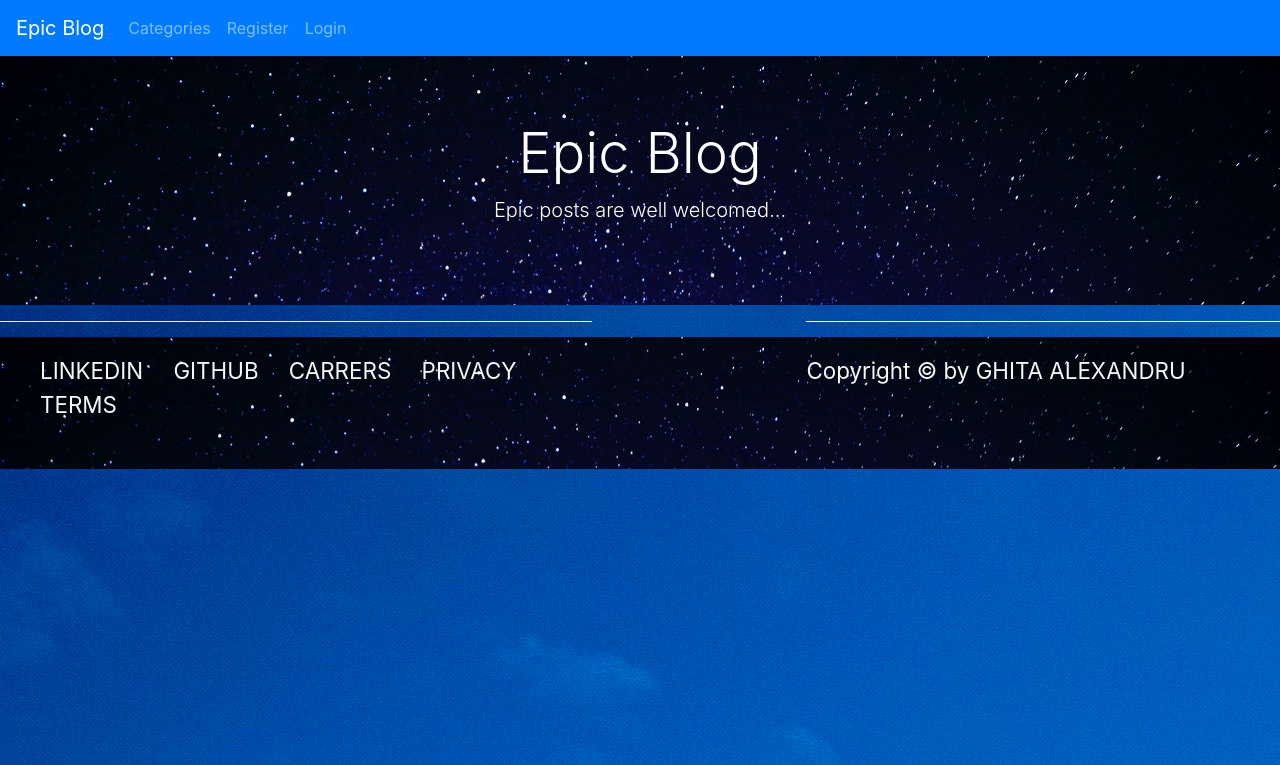
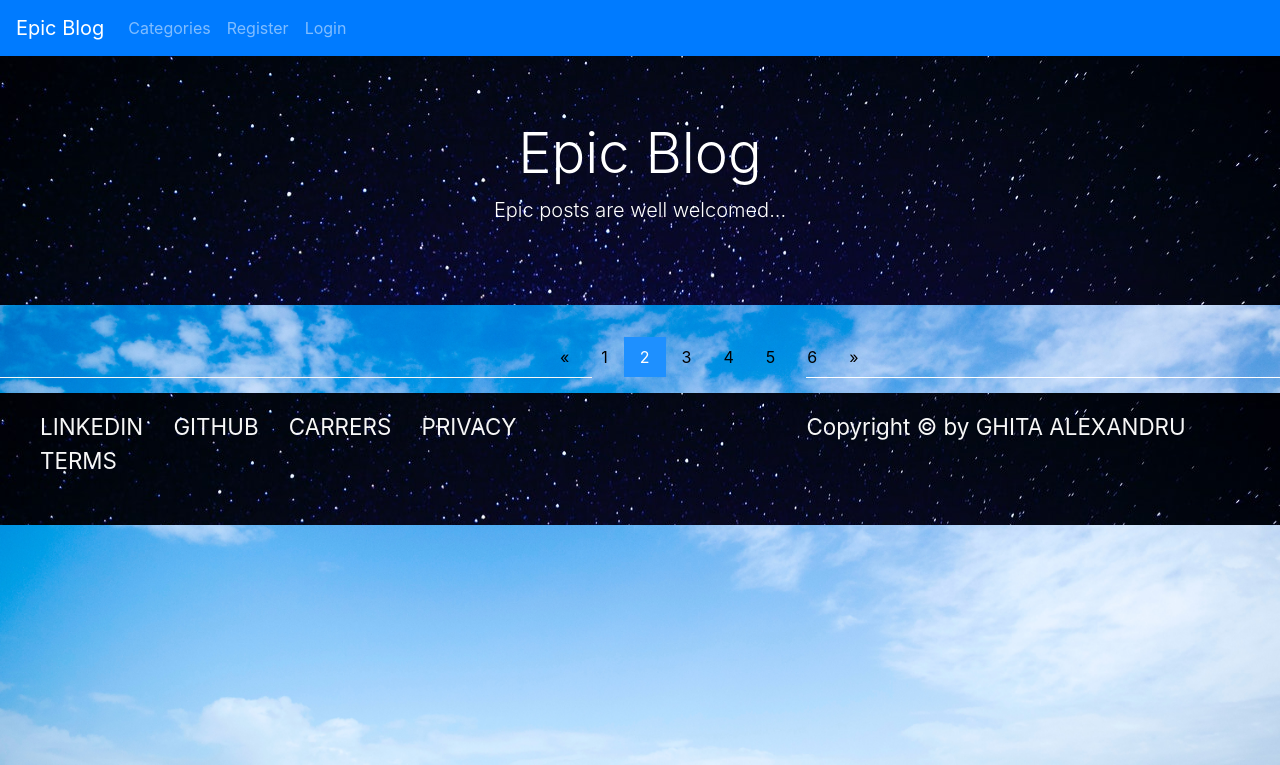
Before and after one commit to GhitaAlexandruIon/EpicBlog, a Django app: page / in a window 1280 px wide. Shown: the top 765 px of the page. Run offline with Django 3.2, Linux system fonts and the light colour scheme; data that the repository does not hold is empty; some libraries are stand-ins or nearby versions.

Commit message:
pagination for Frontend

```diff
--- a/sass/base/_base.sass
+++ b/sass/base/_base.sass
@@ -2,8 +2,11 @@
   box-sizing: border-box
 body
   background-image: url("/static/epicapp/images/body.jpg")
+  min-height: 500px
+  background-attachment: fixed
+  background-position: center
   background-repeat: no-repeat
-  background-attachment: fixed
+  background-size: cover
 ul li
   list-style: none
 .post_title
@@ -52,3 +55,22 @@ ul li
   font-weight: bolder
 #posts
   margin-right: 2em
+
+.pagination
+  margin-left: 34em
+  margin-bottom: 1em
+
+.pagination a
+  color: black
+  padding: 8px 16px
+  text-decoration: none
+  transition: background-color .3s
+
+/* Style the active/current link */
+.pagination a.active
+  background-color: dodgerblue
+  color: white
+
+/* Add a grey background color on mouse-over */
+.pagination a:hover:not(.active)
+  background: #fff0ff
--- a/templates/base.html
+++ b/templates/base.html
@@ -26,6 +26,7 @@
     {% block content %}
 
     {% endblock %}
+{% include 'pagination.html' %}
 {% include 'footer.html' %}
 <!-- Optional JavaScript -->
 <!-- jQuery first, then Popper.js, then Bootstrap JS -->
--- /dev/null
+++ b/templates/pagination.html
@@ -0,0 +1,10 @@
+<div class="pagination">
+  <a href="#">&laquo;</a>
+  <a href="#">1</a>
+  <a class="active" href="#">2</a>
+  <a href="#">3</a>
+  <a href="#">4</a>
+  <a href="#">5</a>
+  <a href="#">6</a>
+  <a href="#">&raquo;</a>
+</div>
```
Also changed, not shown: static/epicapp/css/app.css (+1 -1 lines).
